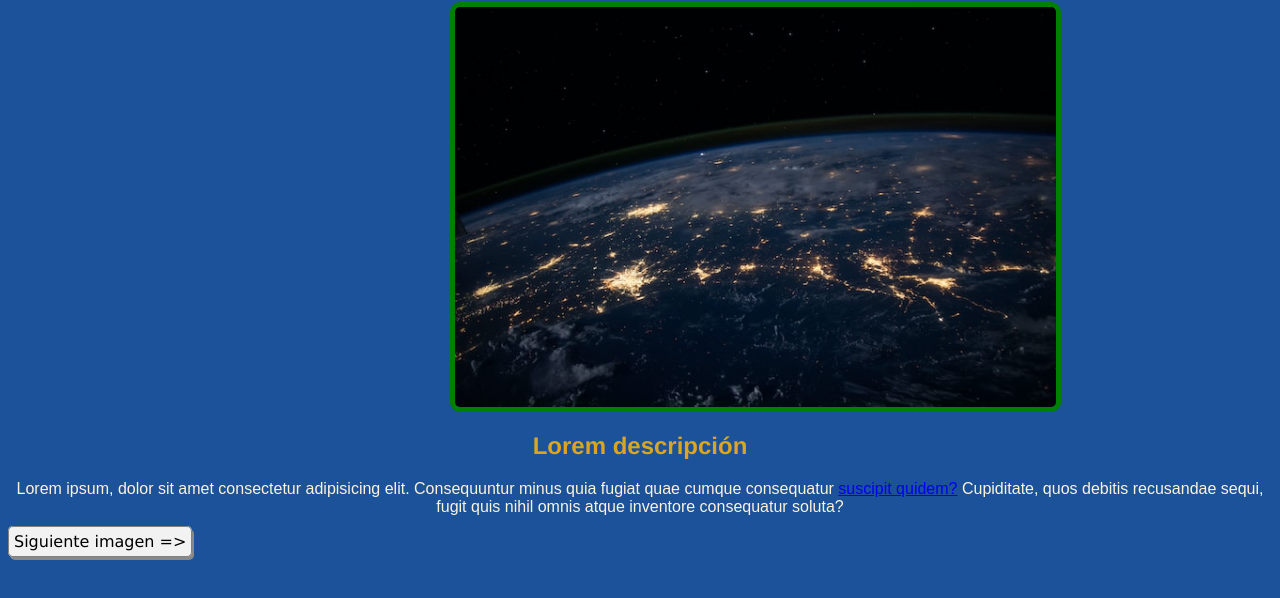
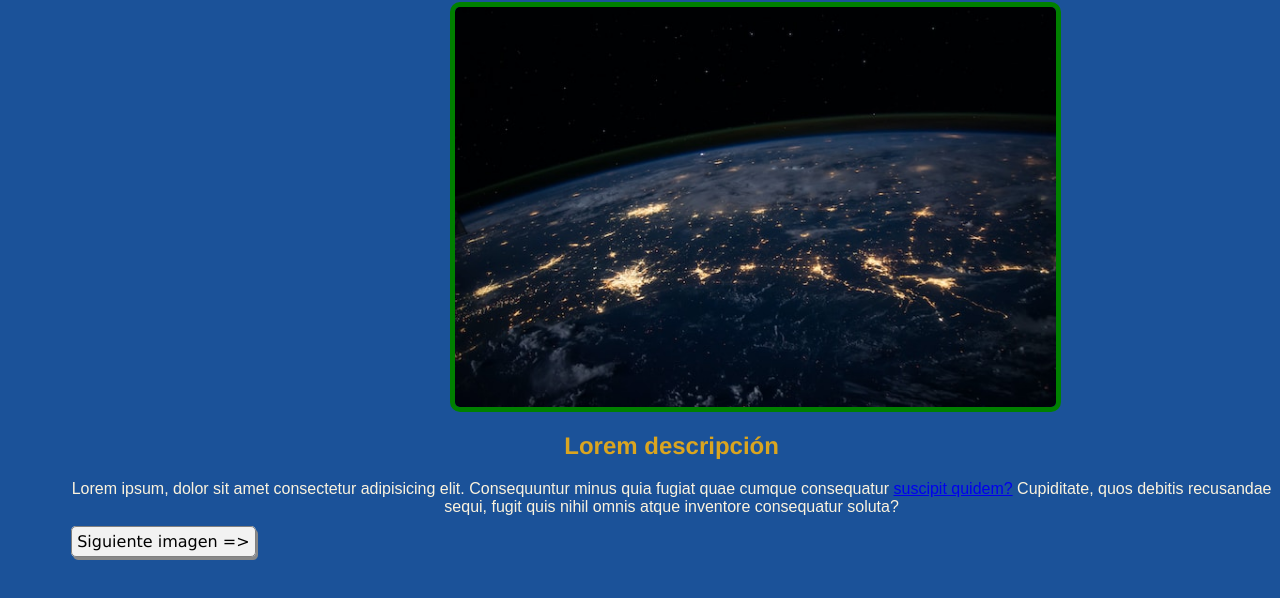
Before and after one commit to mateomautone/jap-6-2, a plain HTML site: page index.html in a window 1280 px wide. Shown: the part 78-676 px from the top of the page. Drawn offline with Linux system fonts and the light colour scheme.

Commit message:
minor fixes

```diff
--- a/index.html
+++ b/index.html
@@ -5,7 +5,7 @@
     <meta charset="UTF-8">
     <meta name="viewport" content="width=device-width, initial-scale=1.0">
     <title>Galería de la Tecnología - Página 1</title>
-    <link rel="stylesheet" href="styles.css">
+    <link rel="stylesheet" href="styles/styles.css">
 </head>
 
 <body>
--- a/styles.css
+++ b/styles/styles.css
@@ -65,6 +65,7 @@ p{
 
 h1:hover {
     text-decoration: underline;
+}
 
 h2, p, .link-button {
     margin-left: 5%;
```
